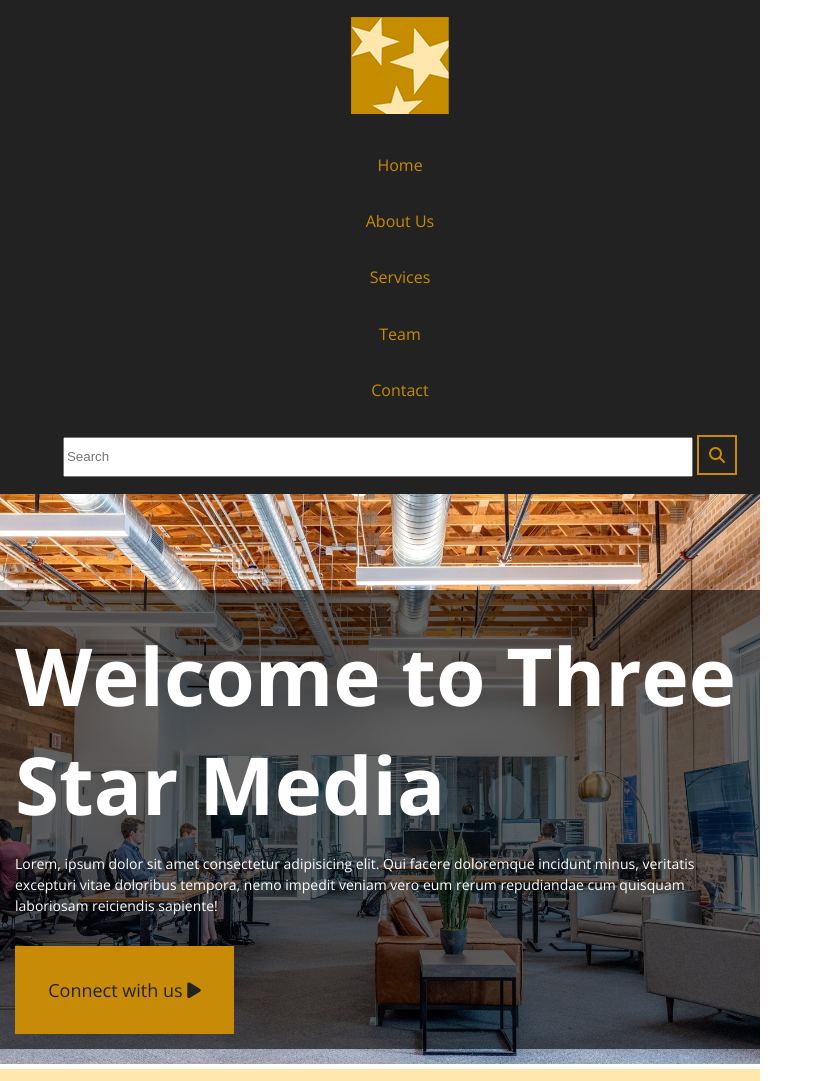
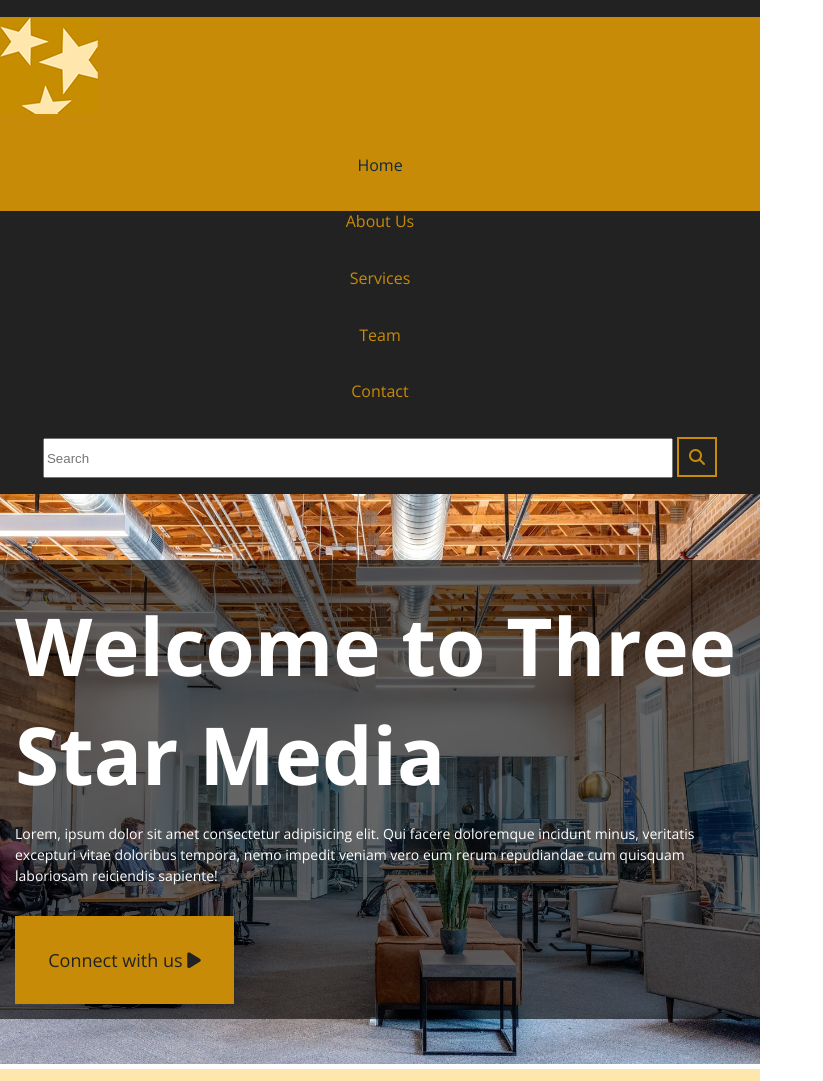
Before and after one commit to enricoandrade/guer0198.github.io, a plain HTML site: page final-project/index.html in a window 1280 px wide. Shown: the top 1081 px of the page, without its empty margins (0-823 px from the left). Drawn offline with nearby package versions, Linux system fonts and the light colour scheme.

Commit message:
Corrects Nav

```diff
--- a/final-project/css/styles.css
+++ b/final-project/css/styles.css
@@ -43,11 +43,24 @@ ul {
     flex-direction: column;
     justify-content: space-around;
     align-items: center;
+    padding: 0;
+}
+
+li:nth-child(1) {
+    margin-right: auto;
+    background-color: #c78b07;
+    width: 100%;
+}
+
+li:nth-child(2) a:nth-child(1){
+    background-color: #c78b07;
+    padding: 35px 357px;
+    color: #0a2a46;
 }
 
 input {
   width: 630px;
-  height: 40px;
+  height: 100%;
 }
 
 .fa-magnifying-glass {
@@ -66,7 +79,7 @@ main img{
 
 .welcome {
     position: absolute;
-    top: 590px;
+    top: 560px;
     background-color: rgba(0, 0, 0, 0.6);
     color: #fff;
     padding: 15px;
```
